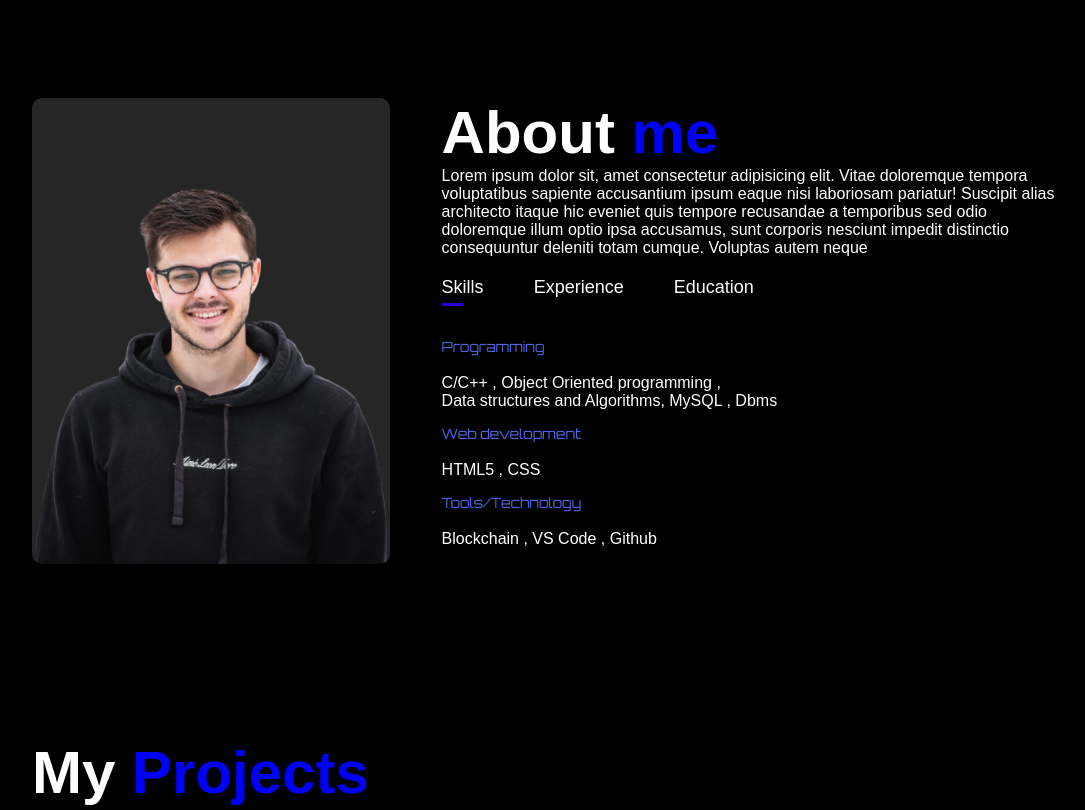
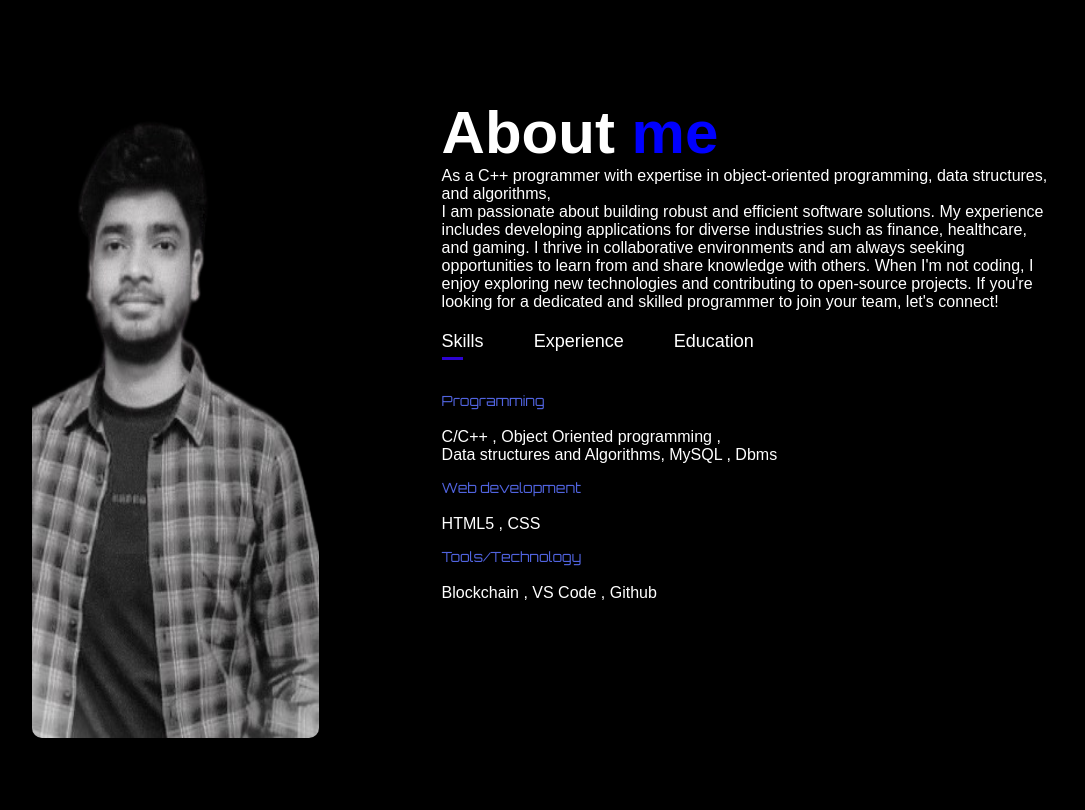
Before and after one commit to Shivamr34/Portfolio, a plain HTML site: page index.html in a window 1280 px wide. Shown: the part 802-1612 px from the top of the page, without its empty margins (96-1181 px from the left). Drawn offline with Linux system fonts and the light colour scheme.

Commit message:
First commit

```diff
--- a/index.html
+++ b/index.html
@@ -44,15 +44,12 @@
         <div class="container">
             <div class="row">
                 <div class="about-col-1">
-                    <img src="images/user.png">
+                    <img src="images/pic.png">
                 </div>
                 <div class="about-col-2">
                     <h1 class="sub-title">About <span>me</span></h1>
-                    <p>Lorem ipsum dolor sit, amet consectetur adipisicing elit. Vitae doloremque tempora voluptatibus
-                        sapiente accusantium ipsum eaque nisi laboriosam pariatur! Suscipit alias architecto itaque hic
-                        eveniet quis tempore recusandae a temporibus sed odio doloremque illum optio ipsa accusamus,
-                        sunt corporis nesciunt impedit distinctio consequuntur deleniti totam cumque. Voluptas autem
-                        neque
+                    <p>As a C++ programmer with expertise in object-oriented programming, data structures, and algorithms,<br>
+                        I am passionate about building robust and efficient software solutions. My experience includes developing applications for diverse industries such as finance, healthcare, and gaming. I thrive in collaborative environments and am always seeking opportunities to learn from and share knowledge with others. When I'm not coding, I enjoy exploring new technologies and contributing to open-source projects. If you're looking for a dedicated and skilled programmer to join your team, let's connect!
                     </p>
                     <div class="tab-titles">
                         <p class="tab-links active-link" onclick="opentab('Skills')">Skills</p>
--- a/style.css
+++ b/style.css
@@ -107,8 +107,9 @@ span{
       flex-basis: 35%;
 }
 .about-col-1 img{
-    width: 100%;
+    width: 80%;
     border-radius: 10px;
+    height: 80vh;
 }
 
 .about-col-2{
```
Also changed, not shown: images/pic.png (added), images/shivampic.jpg (added).
